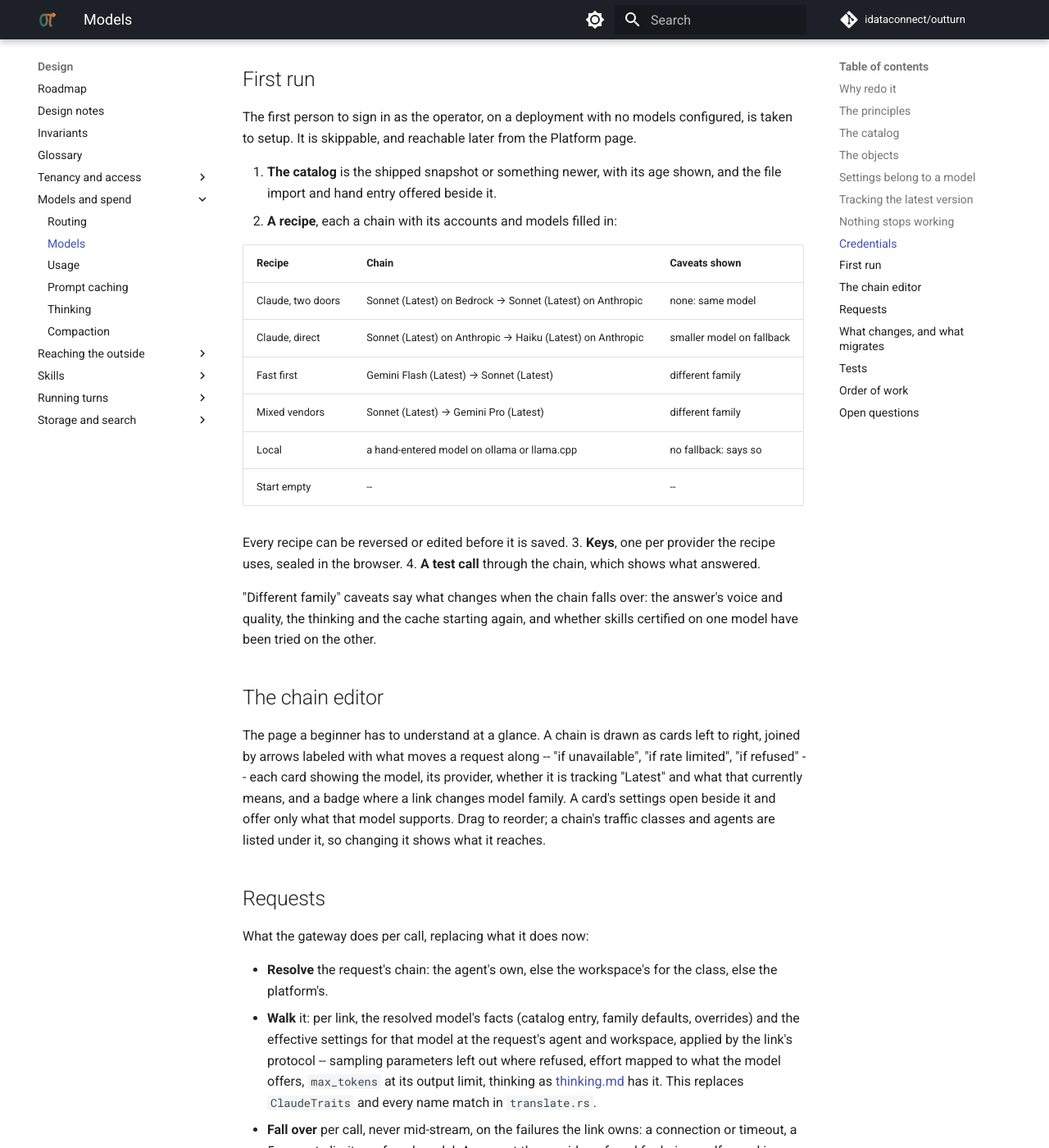
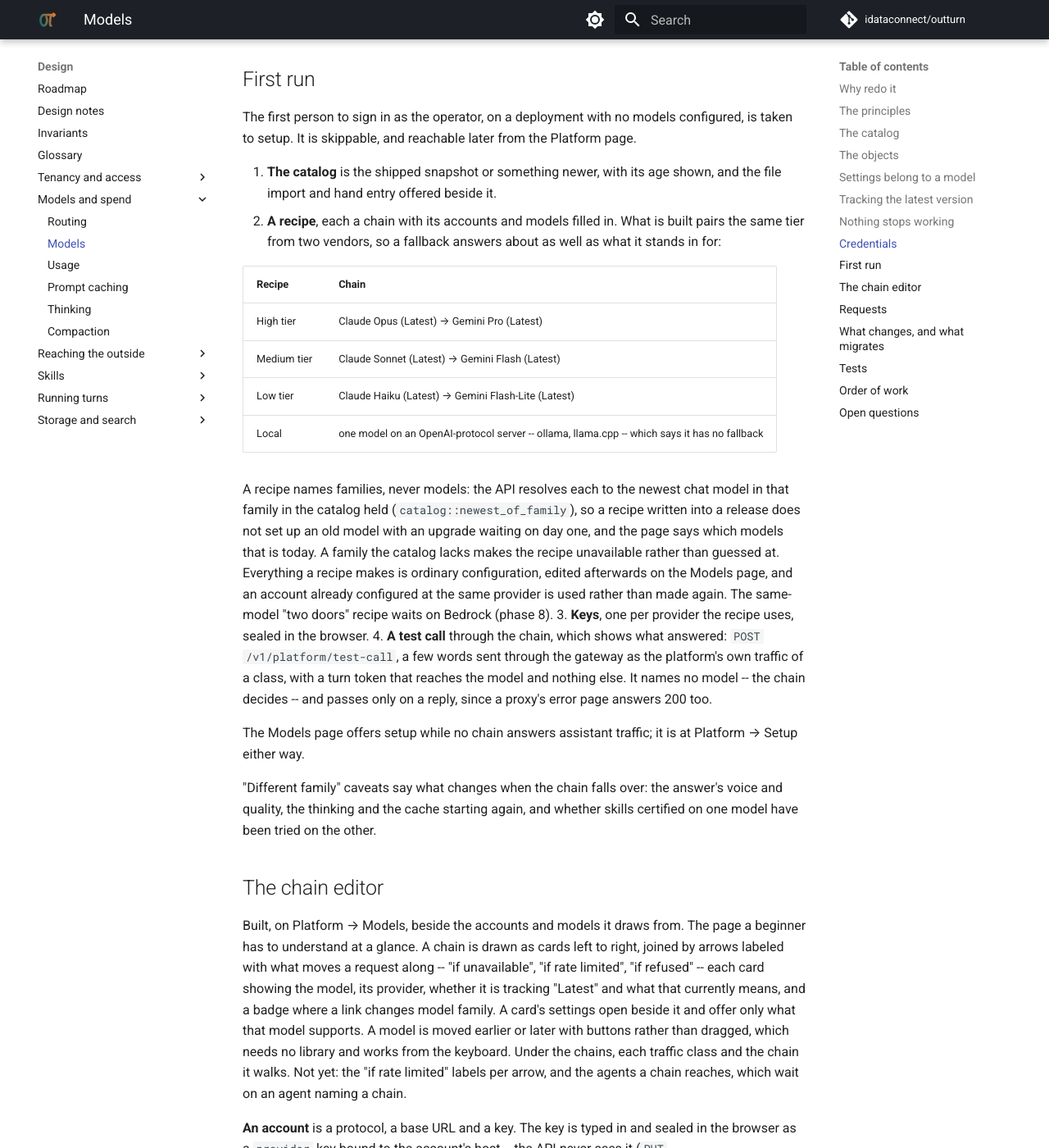
Before and after one commit to idataconnect/outturn, an MkDocs documentation site: the page built from docs/models.md, in a window 1280 px wide and 1400 px high, scrolled down 6449 px. Shown: the whole window at 82% size. Built offline with MkDocs 1.6.1 and Material for MkDocs 9.7.7, drawn with Linux system fonts in a browser that asks for light colours; comment, search, counter and statistics services are not loaded; some of the changed text lies outside the part shown.

Commit message:
Record the Models page, setup and fallback notes as built
models.md still opened by saying nothing in it was built, and its first-run
table was the draft rather than the tiers that shipped, named by family.
Phase 7 now says what the UI does, what reply_fallbacks records and why it
is the gateway's row, and that the default model outlived the setup meant
to replace it.

Co-Authored-By: Claude Opus 5.5 <noreply@anthropic.com>

```diff
--- a/docs/models.md
+++ b/docs/models.md
@@ -2,9 +2,10 @@
 
 Which models a deployment can use, how they are chosen and chained, how each
 is configured, and how the platform keeps working as models are released,
-renamed and retired. Designed; replaces [model-catalog.md](model-catalog.md)
-and the parts of [routing.md](routing.md) and [settings.md](settings.md) that
-dealt with models. Nothing here is built.
+renamed and retired. Replaces [model-catalog.md](model-catalog.md) and the
+parts of [routing.md](routing.md) and [settings.md](settings.md) that dealt
+with models. Mostly built: *Order of work*, at the end, says what is and what
+waits.
 
 ## Why redo it
 
@@ -277,20 +278,35 @@ Platform page.
 
 1. **The catalog** is the shipped snapshot or something newer, with its age
    shown, and the file import and hand entry offered beside it.
-2. **A recipe**, each a chain with its accounts and models filled in:
+2. **A recipe**, each a chain with its accounts and models filled in. What is
+   built pairs the same tier from two vendors, so a fallback answers about as
+   well as what it stands in for:
 
-   | Recipe | Chain | Caveats shown |
-   |---|---|---|
-   | Claude, two doors | Sonnet (Latest) on Bedrock → Sonnet (Latest) on Anthropic | none: same model |
-   | Claude, direct | Sonnet (Latest) on Anthropic → Haiku (Latest) on Anthropic | smaller model on fallback |
-   | Fast first | Gemini Flash (Latest) → Sonnet (Latest) | different family |
-   | Mixed vendors | Sonnet (Latest) → Gemini Pro (Latest) | different family |
-   | Local | a hand-entered model on ollama or llama.cpp | no fallback: says so |
-   | Start empty | -- | -- |
+   | Recipe | Chain |
+   |---|---|
+   | High tier | Claude Opus (Latest) → Gemini Pro (Latest) |
+   | Medium tier | Claude Sonnet (Latest) → Gemini Flash (Latest) |
+   | Low tier | Claude Haiku (Latest) → Gemini Flash-Lite (Latest) |
+   | Local | one model on an OpenAI-protocol server -- ollama, llama.cpp -- which says it has no fallback |
 
-   Every recipe can be reversed or edited before it is saved.
+   A recipe names families, never models: the API resolves each to the
+   newest chat model in that family in the catalog held
+   (`catalog::newest_of_family`), so a recipe written into a release does
+   not set up an old model with an upgrade waiting on day one, and the page
+   says which models that is today. A family the catalog lacks makes the
+   recipe unavailable rather than guessed at. Everything a recipe makes is
+   ordinary configuration, edited afterwards on the Models page, and an
+   account already configured at the same provider is used rather than made
+   again. The same-model "two doors" recipe waits on Bedrock (phase 8).
 3. **Keys**, one per provider the recipe uses, sealed in the browser.
-4. **A test call** through the chain, which shows what answered.
+4. **A test call** through the chain, which shows what answered:
+   `POST /v1/platform/test-call`, a few words sent through the gateway as the
+   platform's own traffic of a class, with a turn token that reaches the
+   model and nothing else. It names no model -- the chain decides -- and
+   passes only on a reply, since a proxy's error page answers 200 too.
+
+The Models page offers setup while no chain answers assistant traffic; it is
+at Platform → Setup either way.
 
 "Different family" caveats say what changes when the chain falls over: the
 answer's voice and quality, the thinking and the cache starting again, and
@@ -298,14 +314,28 @@ whether skills certified on one model have been tried on the other.
 
 ## The chain editor
 
+Built, on Platform → Models, beside the accounts and models it draws from.
 The page a beginner has to understand at a glance. A chain is drawn as cards
 left to right, joined by arrows labeled with what moves a request along --
 "if unavailable", "if rate limited", "if refused" -- each card showing the
 model, its provider, whether it is tracking "Latest" and what that currently
 means, and a badge where a link changes model family. A card's settings open
-beside it and offer only what that model supports. Drag to reorder; a chain's
-traffic classes and agents are listed under it, so changing it shows what it
-reaches.
+beside it and offer only what that model supports. A model is moved earlier or
+later with buttons rather than dragged, which needs no library and works
+from the keyboard. Under the chains, each traffic class and the chain it
+walks. Not yet: the "if rate limited" labels per arrow, and the agents a
+chain reaches, which wait on an agent naming a chain.
+
+**An account** is a protocol, a base URL and a key. The key is typed in and
+sealed in the browser as a `provider` key bound to the account's host -- the
+API never sees it (`PUT /v1/platform/provider-accounts/{id}/key`, with the
+gateway's public key from `/v1/platform/seal-key`) -- or named as a variable
+in the gateway's environment. **A model** is chosen from what the catalog
+has at the account's provider, newest first
+(`/v1/platform/provider-accounts/{id}/catalog`), tracking the latest in its
+line or pinned; or described by hand where the catalog does not cover the
+account. A model waiting on an upgrade shows why and what approving would
+change, beside the button that does it.
 
 ## Requests
 
@@ -324,6 +354,20 @@ What the gateway does per call, replacing what it does now:
   provider refused for being malformed is refused everywhere and ends the walk.
 - **Record** the served model, the account, the chain position and whether the
   model changed, on the ledger and the reply.
+
+**When a fallback answered.** A change of model is recorded against the
+reply by the gateway, the tier that walked the chain and saw the first link
+fail, in `reply_fallbacks`: the model tried first, the one that answered, and
+why the first was passed over -- unavailable, rate limited, no longer
+offered, or resting after failing. A row of its own rather than a key in the
+reply's metadata, which the API writes whole when the turn ends and would
+race. Only a change of model counts; the same model through another door is
+not one. The first change in a reply is the one kept, and only a reply in the
+turn token's own session can be annotated, since the reply id is the
+runtime's word. `GET /v1/agent-sessions/{id}/model-changes` reads them, and
+the conversation shows "Agent model changed" under such a reply, opening to
+say from which model to which and why, so staff know when the voice may
+differ.
 
 The runtime and the guest name no model. A turn asks for its class; the chain
 decides.
@@ -460,8 +504,24 @@ Each phase leaves the platform working.
    Catalog checks are weekly and an upgrade is one move, so two inside one
    turn is the case this leaves, and an upgrade is applied only from the
    version it was read on, so two approvals at once make one move, not two.
-7. **The UI:** the chain editor, per-model settings, then first-run setup and
-   recipes.
+7. **The UI.** Built. Platform → Models configures accounts, models and
+   chains and which chain each class walks (*The chain editor*, above).
+   Every settings page has a picker above it -- every model, or one this
+   level may choose for -- and picking one shows only the settings about a
+   model, offers only the effort levels it takes, and says which value
+   wins; a level's value for every model shows as inherited, not as the
+   model's own. A `model.upgrade` item in the inbox names the model and the
+   two versions, says why it waits and what upgrading would change, and
+   approves it there; deleting the model withdraws it. Platform → Setup
+   runs a recipe with its keys and a test call (*First run*), and the
+   gateway records a fallback against the reply it answered (*Requests*).
+
+   Left for later: `OUTTURN_DEFAULT_MODEL` and the static providers were to
+   go once setup could replace them, and have not. A turn still needs a
+   model name before the gateway is asked -- the agent's or the default --
+   and refuses without one, though a class with a chain ignores the name;
+   session naming likewise. So a deployment set up only through the page
+   must still set the variable to something.
 8. **Bedrock**, which the "two doors" recipe needs. Begun: a `bedrock` route
    protocol for Claude through Invoke -- the Anthropic body and events, so the
    same model behaves the same through either door -- authenticated with a
@@ -495,6 +555,7 @@ Each phase leaves the platform working.
 - **Bedrock:** Invoke is the way in, and is begun with API keys. Whether AWS
   request signing is needed before the recipe is offered, or API keys are
   enough to start.
-- **The recipe list:** the table above is a first draft.
+- **The recipe list:** tiers from two vendors and a local model are built;
+  whether a same-vendor pair (Sonnet falling to Haiku) is worth offering.
 - **Who may configure a workspace's models:** a new authority, or the existing
   workspace settings one ([authorities.md](authorities.md)).
```
